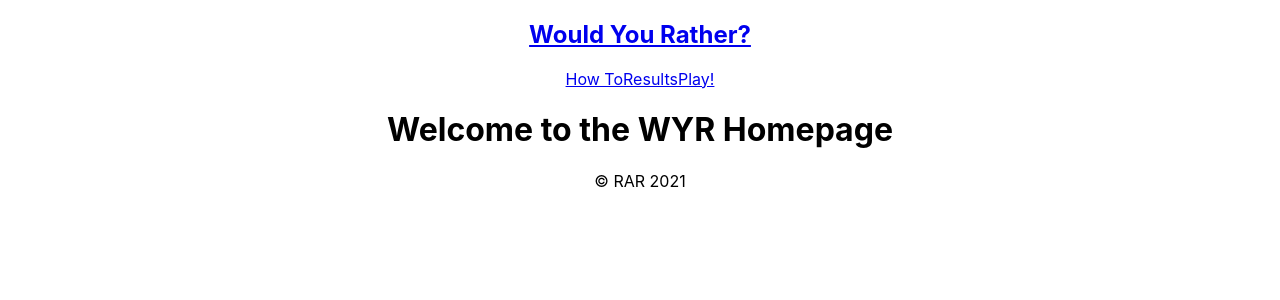
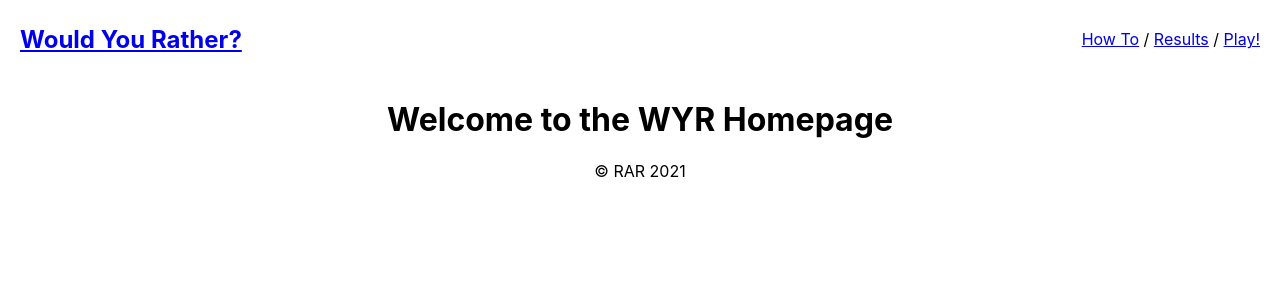
Before and after one commit to rararamberg/would-you-rather, a React (Create React App) app in the folder client/: page / in a window 1280 px wide. Shown: the top 300 px of the page. Built offline with nearby package versions, Linux system fonts and the light colour scheme; no server answers.

Commit message:
added styling for results page and nav bar

```diff
--- a/client/src/App.css
+++ b/client/src/App.css
@@ -53,3 +53,19 @@ form {
   max-width: 300px;
   height: auto;
 }
+
+nav {
+  display: flex;
+  flex-wrap: wrap;
+  justify-content: space-between;
+  align-items: center;
+  padding: 5px 20px;
+}
+
+.menu-items {
+  display: flex;
+  flex-wrap: nowrap;
+  justify-content: space-between;
+  align-items: center;
+  align-content: space-between;
+}
--- a/client/src/components/Nav.jsx
+++ b/client/src/components/Nav.jsx
@@ -11,9 +11,13 @@ function Nav() {
       <Link to="/">
         <h1>Would You Rather?</h1>
       </Link>
-      <Link to="/how">How To</Link>
-      <Link to="/results">Results</Link>
-      <Link to="/play">Play!</Link>
+      <div className="menut items">
+        <Link to="/how">How To</Link>
+        <span> / </span>
+        <Link to="/results">Results</Link>
+        <span> / </span>
+        <Link to="/play">Play!</Link>
+      </div>
     </nav>
   )
 }
```
